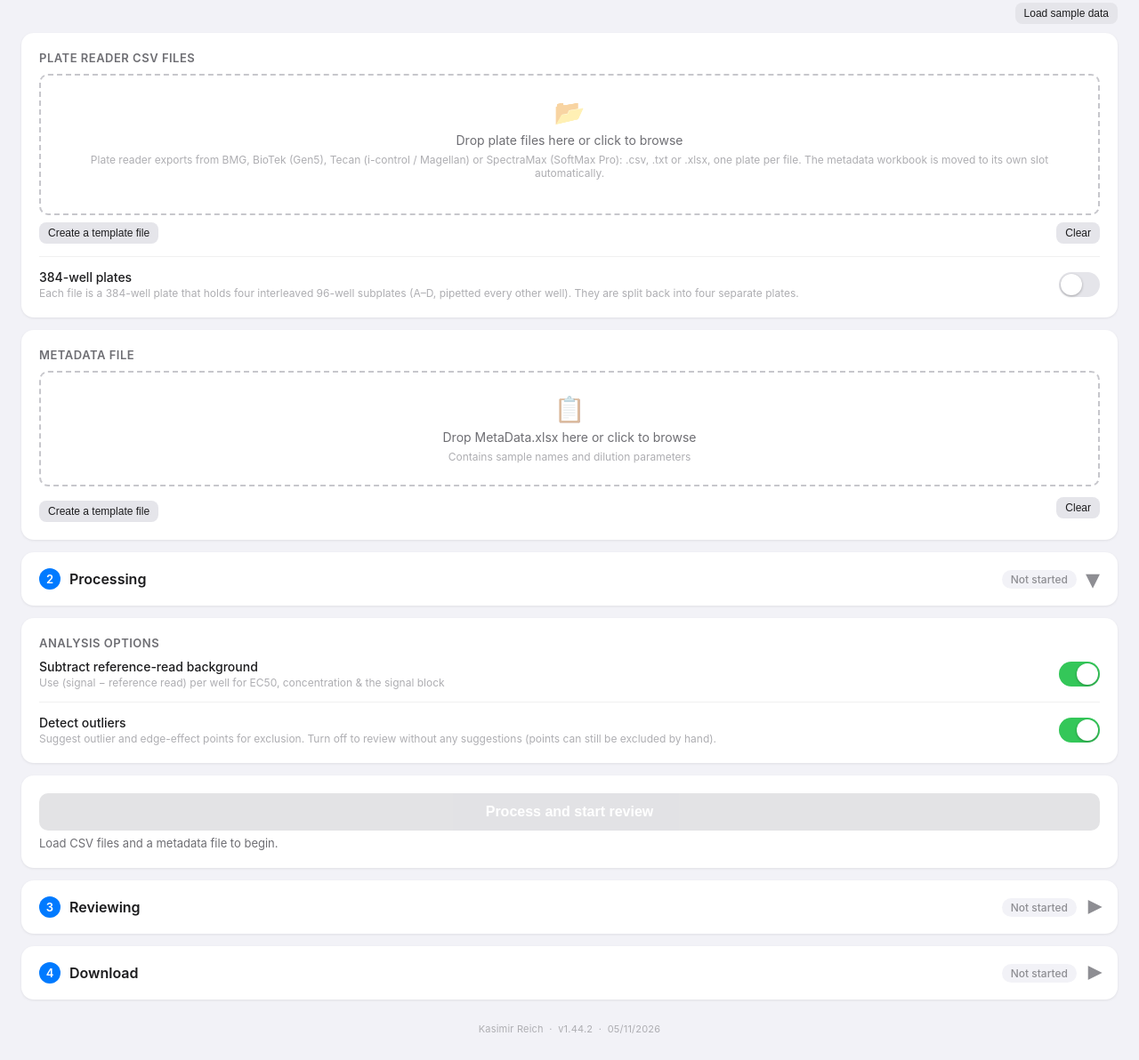
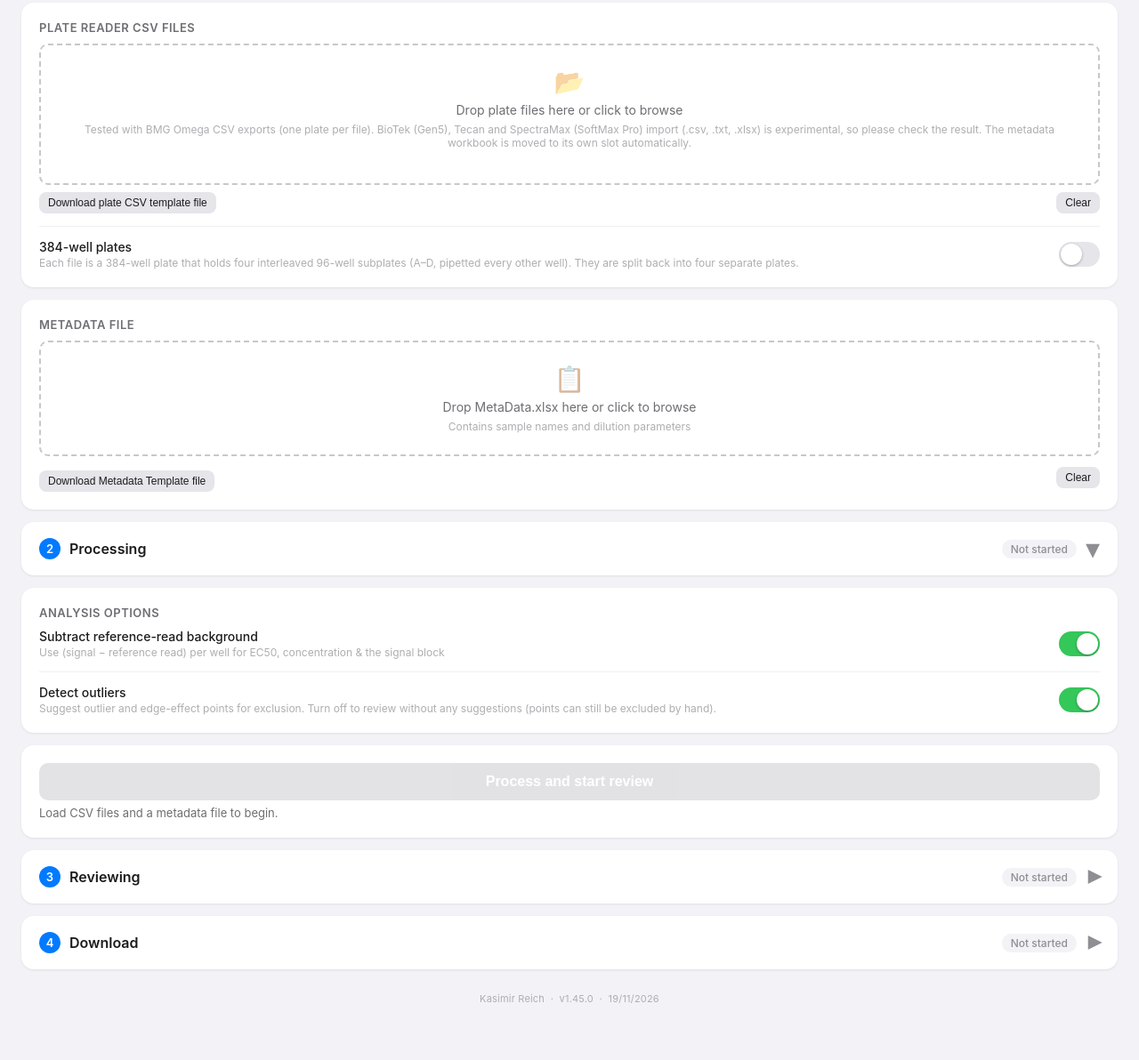
Before and after one commit to rimisak/elisa-workflow, a plain HTML site: page index.html in a window 1280 px wide. Shown: the part 217-1409 px from the top of the page at 89% size. After the commit the page ends 1375 px from the top, so only its background shows below. Drawn offline with Linux system fonts and the light colour scheme.

Commit message:
UI wording pass: Accept-all always visible, remove sample button, rename template buttons, flag non-BMG readers as experimental (v1.45.0)
Users could only find Accept-all on the last plate, and the template buttons shared one label.

Co-Authored-By: Claude Sonnet 5.5 <noreply@anthropic.com>

```diff
--- a/index.html
+++ b/index.html
@@ -306,18 +306,17 @@ body.rv-lock #reviewList>.rv-empty:only-child{display:block}
     <span class="sec-badge idle" id="badgeUpload">Waiting for files</span><span class="sec-chev">▾</span>
   </div>
   <div class="sec-body">
-<div style="margin-bottom:10px;text-align:right"><button class="btn btn-secondary btn-sm" onclick="loadSampleData()">Load sample data</button></div>
 <!-- CSV Drop Zone -->
 <div class="card">
   <div class="card-label">Plate Reader CSV Files</div>
   <div class="drop-zone" id="csvZone" onclick="browseCSV()" ondragover="onDragOver(event,'csvZone')" ondragleave="onDragLeave('csvZone')" ondrop="onDropCSV(event)">
     <div class="drop-zone-icon">📂</div>
     <div class="drop-zone-text" id="csvZoneText">Drop plate files here or click to browse</div>
-    <div class="drop-zone-sub">Plate reader exports from BMG, BioTek (Gen5), Tecan (i-control / Magellan) or SpectraMax (SoftMax Pro): .csv, .txt or .xlsx, one plate per file. The metadata workbook is moved to its own slot automatically.</div>
+    <div class="drop-zone-sub">Tested with BMG Omega CSV exports (one plate per file). BioTek (Gen5), Tecan and SpectraMax (SoftMax Pro) import (.csv, .txt, .xlsx) is experimental, so please check the result. The metadata workbook is moved to its own slot automatically.</div>
     <div class="file-list" id="csvFileList"></div>
   </div>
   <div style="margin-top:8px;display:flex;gap:8px;justify-content:space-between">
-    <button class="btn btn-secondary btn-sm" onclick="createCsvTemplate()">Create a template file</button>
+    <button class="btn btn-secondary btn-sm" onclick="createCsvTemplate()">Download plate CSV template file</button>
     <button class="btn btn-secondary btn-sm" onclick="clearCSV()">Clear</button>
   </div>
   <input type="file" id="csvInput" accept=".csv,.txt,.tsv,.xlsx,.xls" multiple style="display:none" onchange="onCSVInputChange()">
@@ -346,7 +345,7 @@ body.rv-lock #reviewList>.rv-empty:only-child{display:block}
   </div>
   <div style="margin-top:8px;display:flex;gap:8px;align-items:center;justify-content:space-between">
     <div class="num-plates-row">
-      <button class="btn btn-secondary btn-sm" onclick="createTemplate()">Create a template file</button>
+      <button class="btn btn-secondary btn-sm" onclick="createTemplate()">Download Metadata Template file</button>
     </div>
     <button class="btn btn-secondary btn-sm" onclick="clearMeta()">Clear</button>
   </div>
@@ -439,7 +438,7 @@ body.rv-lock #reviewList>.rv-empty:only-child{display:block}
   </div>
 </div>
 
-<div class="page-footer">Kasimir Reich &nbsp;·&nbsp; v1.44.2 &nbsp;·&nbsp; 05/11/2026</div>
+<div class="page-footer">Kasimir Reich &nbsp;·&nbsp; v1.45.0 &nbsp;·&nbsp; 19/11/2026</div>
 
 <script>
 'use strict';
@@ -764,7 +763,7 @@ function showCSVState() {
   zone.classList.add('has-files');
   document.getElementById('csvZoneText').textContent = `${csvFiles.length} file(s) loaded`;
   const list = document.getElementById('csvFileList');
-  list.innerHTML = csvFiles.map(f => `<div class="file-item">${escapeXml(f.name)}${f.reader && f.reader !== 'BMG LABTECH' ? ` <span style="color:#8e8e93">· ${escapeXml(f.reader)}</span>` : ''}${(f.warnings || []).map(w => `<div style="color:#b26a00;font-size:11px">⚠ ${escapeXml(w)}</div>`).join('')}</div>`).join('');
+  list.innerHTML = csvFiles.map(f => `<div class="file-item">${escapeXml(f.name)}${f.reader && f.reader !== 'BMG LABTECH' ? ` <span style="color:#b26a00">· ${escapeXml(f.reader)} (experimental)</span>` : ''}${(f.warnings || []).map(w => `<div style="color:#b26a00;font-size:11px">⚠ ${escapeXml(w)}</div>`).join('')}</div>`).join('');
   updateProcessBtn();
 }
 function clearCSV() {
@@ -861,7 +860,7 @@ function logError(err, stage) {
   else if (/all fits failed|insufficient|No data/.test(raw))
     hints.push('A curve could not be fitted. Likely causes: wells left empty or not pipetted, a flat curve (no OD change over the dilution series), the Dilutions values in the metadata not matching the plate, or fit bounds on the Settings sheet that exclude the data.');
   else if (/Cannot read prop|undefined|null|is not iterable|reading '/.test(raw) && /metadata/i.test(stage))
-    hints.push('The metadata workbook does not match the expected layout. It needs the sheets Names (header "Plate" in A1, one row per plate) and Dilutions (values in B2/B3 and B6/B7). Use "Create a template file" and copy your values into it.');
+    hints.push('The metadata workbook does not match the expected layout. It needs the sheets Names (header "Plate" in A1, one row per plate) and Dilutions (values in B2/B3 and B6/B7). Use "Download Metadata Template file" and copy your values into it.');
   else if (/Cannot read prop|undefined|null|is not iterable|reading '/.test(raw))
     hints.push('An input file is missing data this step expects. Check that the CSVs are complete exports (both the 450 nm and the reference-wavelength block) and that the metadata has one Names row per plate (' + (csvFiles ? csvFiles.length : '?') + ' plate(s) loaded).');
   else if (/worker|Worker/.test(raw))
@@ -3026,7 +3025,7 @@ function acceptBarHtml() {
     + `<div class="ra-row"><button class="btn btn-black process-btn" ${first ? 'disabled' : `data-prevplate="${p}"`} title="${first ? 'This is the first plate' : 'Previous plate (←)'}">Back <kbd class="keycap">←</kbd></button>`
     + `<button class="btn btn-black process-btn" ${last ? 'disabled' : `data-nextplate="${p}"`} title="${last ? 'This is the last plate' : 'Next plate (→)'}">Next <kbd class="keycap">→</kbd></button>`
     + '</div>'
-    + (last && r.accepted.size < r.numPlates ? `<button class="btn process-btn btn-black" data-act="acceptAll" ${r.fitting ? 'disabled' : ''}>Accept all remaining plates (${r.numPlates - r.accepted.size})</button>` : '');
+    + (r.accepted.size < r.numPlates ? `<button class="btn process-btn btn-black" data-act="acceptAll" ${r.fitting ? 'disabled' : ''}>Accept all remaining plates (${r.numPlates - r.accepted.size})</button>` : '');
 }
 
 // Shows the "Scroll for more" pill while the current plate has content below the visible part.
@@ -3992,7 +3991,7 @@ const TOUR_STEPS = [
   {view: 'setup', enter: tourLoadSample, busy: 'Loading the sample plates…', target: '#csvZone', title: '1 · Plate reader files',
    body: '<p>One export per plate. BMG, BioTek, Tecan and SpectraMax files are recognised automatically; 384-well plates are split into four 96-well plates.</p><p>The 15 sample plates are loaded here.</p>'},
   {view: 'setup', target: tourCard('metaZone'), title: '1 · Metadata workbook',
-   body: '<p>Holds the sample names for every plate, the standard and sample dilution series, and optional fit bounds.</p><p><b>Create a template file</b> builds a matching blank workbook for your own plates.</p>'},
+   body: '<p>Holds the sample names for every plate, the standard and sample dilution series, and optional fit bounds.</p><p><b>Download Metadata Template file</b> builds a matching blank workbook for your own plates.</p>'},
   {view: 'setup', target: tourCard('subtractBgChk'), title: '2 · Analysis options',
    body: '<p><b>Background subtraction</b> replaces each well by signal − reference read (here 450 − 570 nm) before anything is fitted.</p><p><b>Detect outliers</b> adds suggestions for points to exclude; nothing is removed until you decide.</p>'},
   {view: 'setup', target: '#processBtn', title: '2 · Process',
```
Also changed, not shown: 1 other file.
